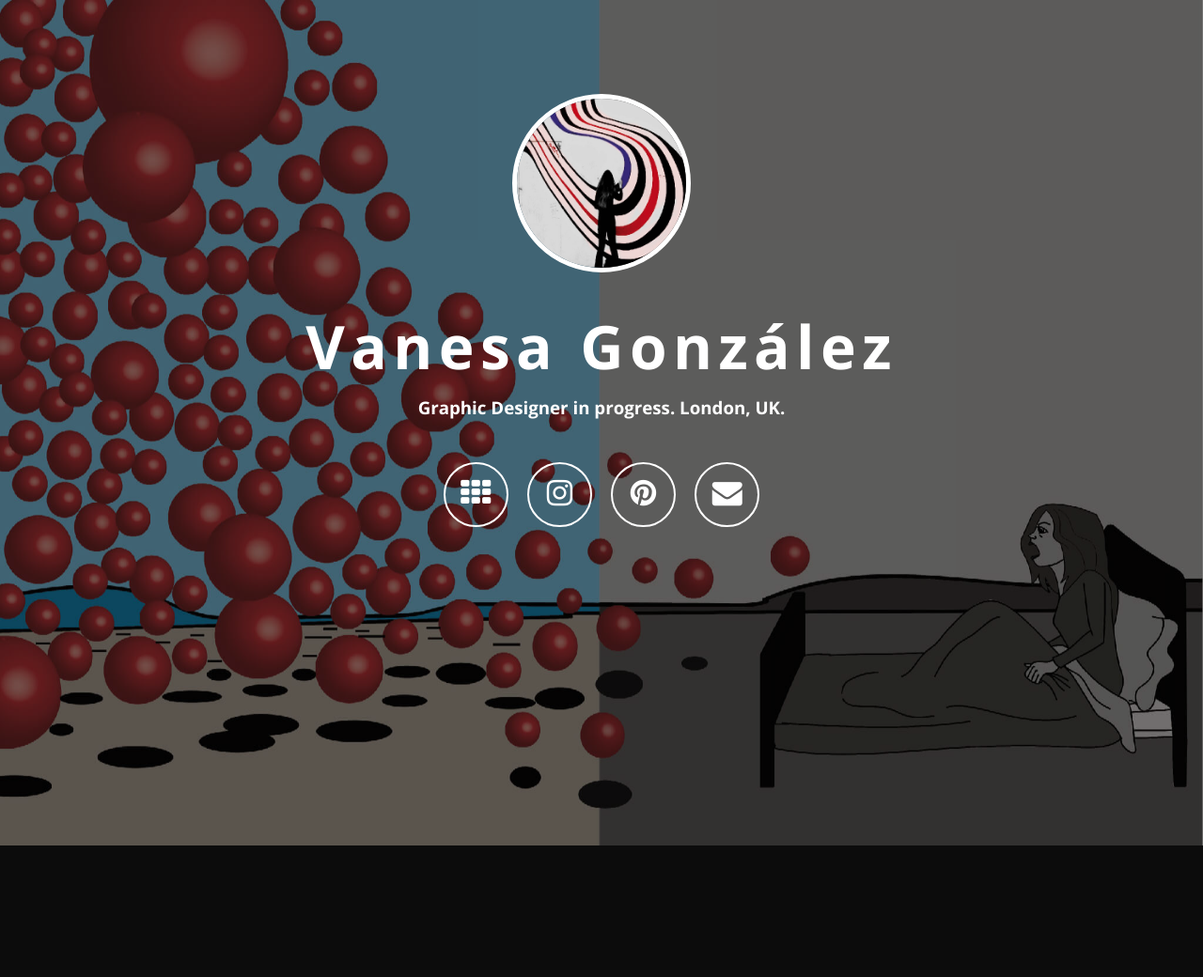
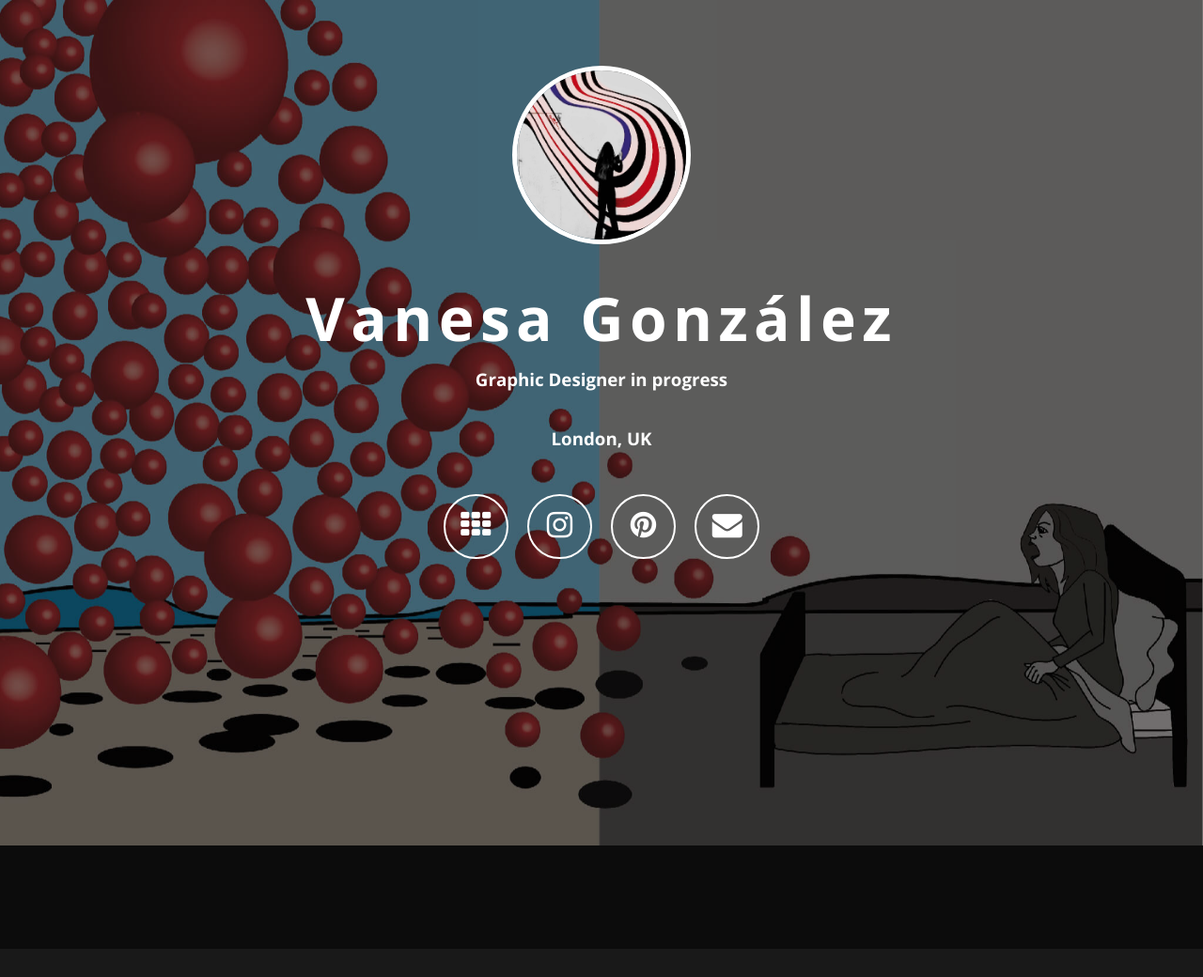
Before and after one commit to vanesadesigner/vanesadesigner.github.io, a Jekyll site: the page built from index.html, in a window 1280 px wide. Shown: the whole page at 94% size. Built offline with Jekyll 4.4.1, drawn with Linux system fonts in a browser that asks for light colours; nearby versions of some CDN libraries; after the commit the page ends 1010 px from its top, so only the background shows below that.

Commit message:
Adjusting content

```diff
--- a/_config.yml
+++ b/_config.yml
@@ -1,6 +1,7 @@
 # Site settings
 name: Vanesa González
-description: "Graphic Designer in progress. London, UK."
+description: "Graphic Designer in progress"
+description2: "London, UK"
 url: ""
 
 # Delete the lines you don't need
--- a/css/front.css
+++ b/css/front.css
@@ -38,7 +38,7 @@ h3 {
     font-weight: thin;
 }
 .content {
-    padding-top: 100px;
+    padding-top: 70px;
     padding-bottom: 40px;
     background-color: rgba(0, 0, 0, 0.5);
     text-align: center;
--- a/index.html
+++ b/index.html
@@ -29,6 +29,7 @@ permalink: /
 
             <h1>{{ site.name }}</h1>
             <h3>{{ site.description }}</h3>
+            <h3>{{ site.description2 }}</h3>
 
                 <ul>
                     <li><a class="fa fa-2x fa-th" target="_blank" href="http://vanesagonzalez.carbonmade.com"><span class="description">Portfolio</span></a></li>
```
